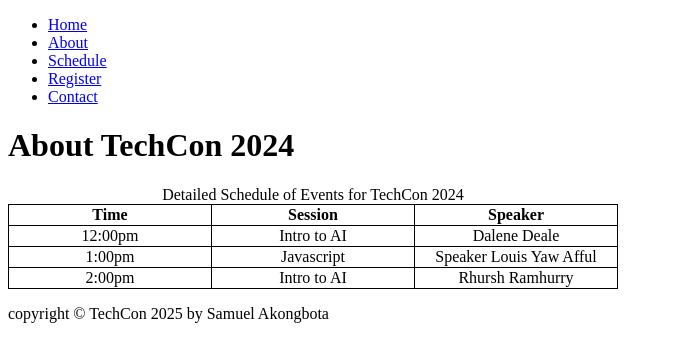
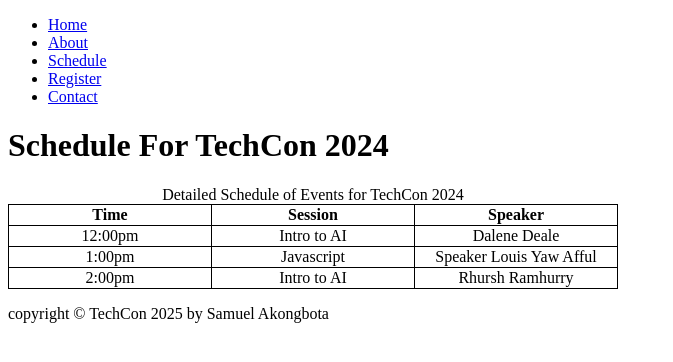
Before and after one commit to Reysam2/TechCon_HTML, a plain HTML site: page techcon_website/schedule.html in a window 1280 px wide. Shown: the whole page, without its empty margins (0-673 px from the left). Drawn offline with Linux system fonts and the light colour scheme.

Commit message:
fix: typo in schedule header

```diff
--- a/techcon_website/schedule.html
+++ b/techcon_website/schedule.html
@@ -4,7 +4,7 @@
 <head>
   <meta charset="UTF-8">
   <meta name="viewport" content="width=device-width, initial-scale=1.0">
-  <title>About TechCon 2024</title>
+  <title>Schedule for TechCon 2024</title>
   <style>
     table {
       border-collapse: collapse;
@@ -41,7 +41,7 @@
     </nav>
 
     <h1>
-      About TechCon 2024
+      Schedule For TechCon 2024
     </h1>
   </header>
 
```
